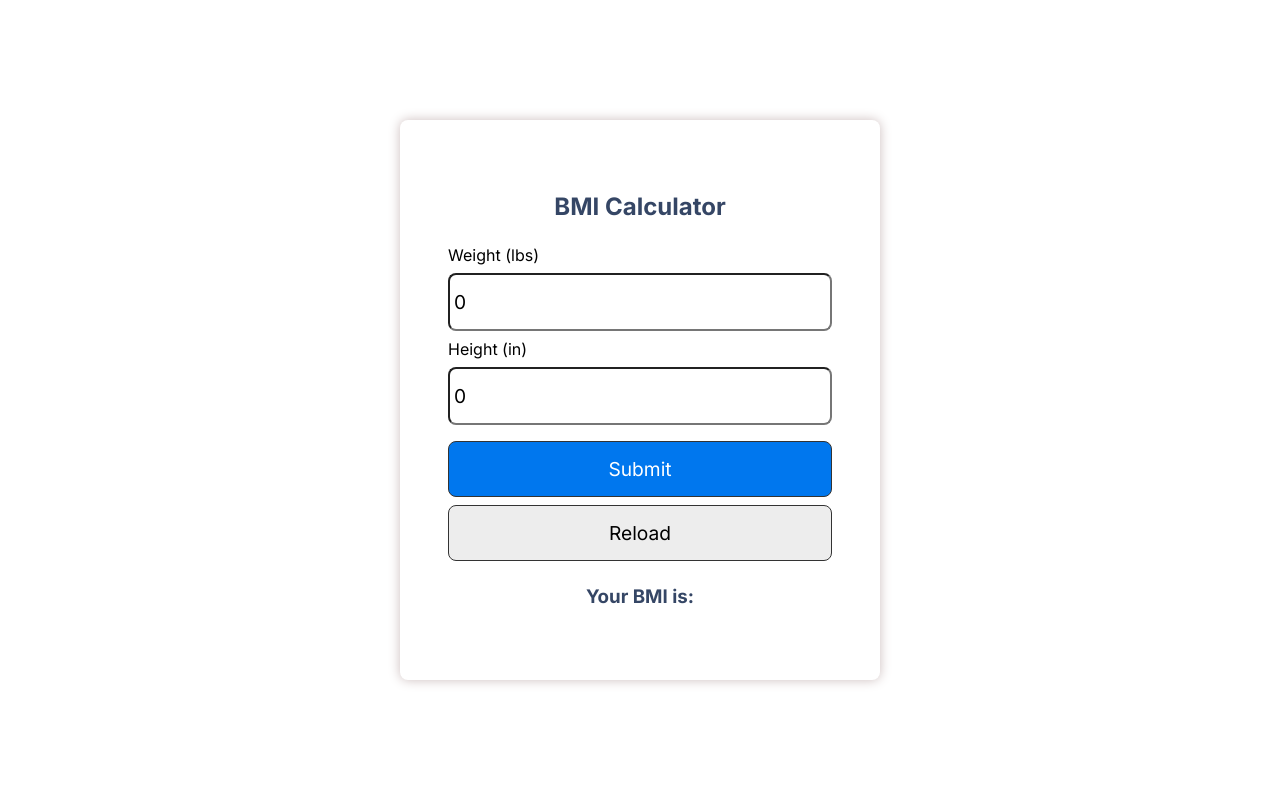
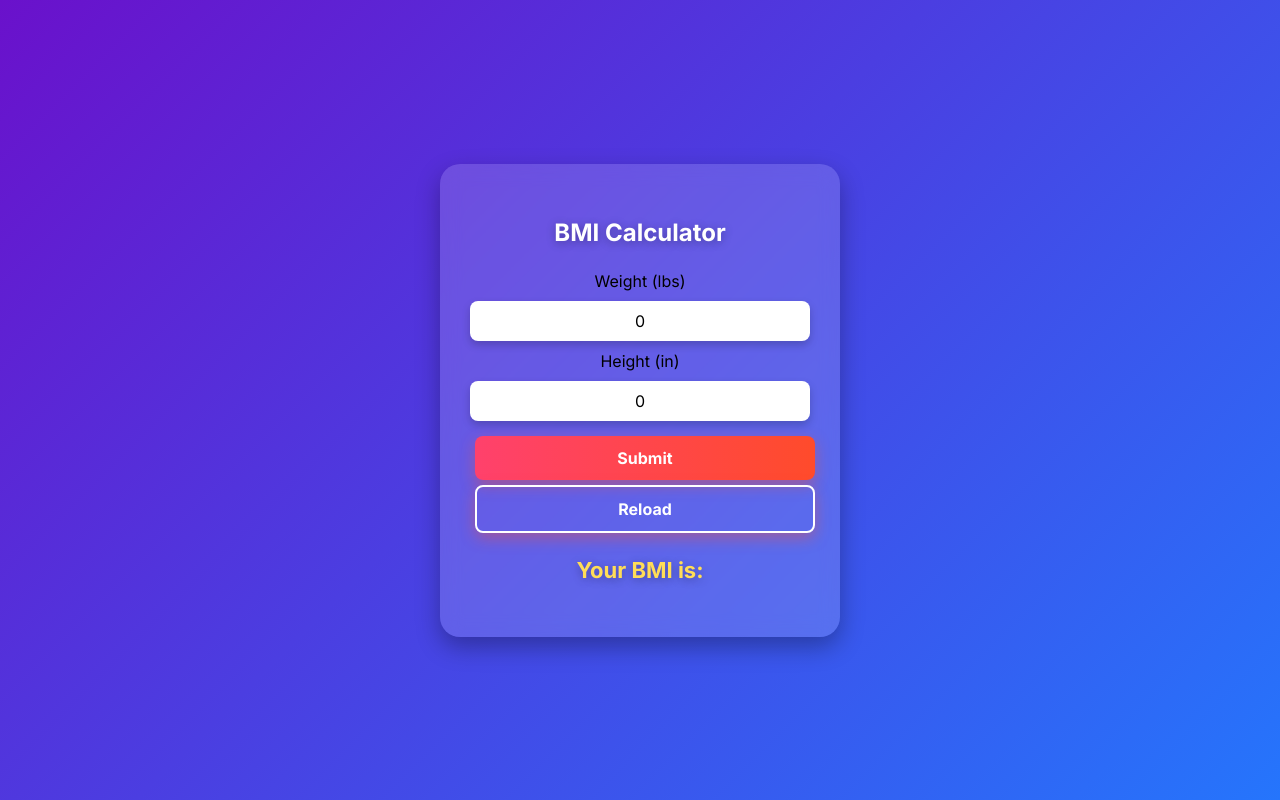
Before and after one commit to iiitl/bmi_calculator, a React (Create React App) app: page / in a window 1280 px wide. Built offline with nearby package versions, Linux system fonts and the light colour scheme.

Commit message:
Issue #1 resolved

```diff
--- a/public/index.html
+++ b/public/index.html
@@ -41,3 +41,46 @@
     -->
   </body>
 </html>
+<!DOCTYPE html>
+<html lang="en">
+  <head>
+    <meta charset="utf-8" />
+    <link rel="icon" href="%PUBLIC_URL%/favicon.ico" />
+    <meta name="viewport" content="width=device-width, initial-scale=1" />
+    <meta name="theme-color" content="#000000" />
+    <meta
+      name="description"
+      content="Web site created using create-react-app"
+    />
+    <link rel="apple-touch-icon" href="%PUBLIC_URL%/logo192.png" />
+    <!--
+      manifest.json provides metadata used when your web app is installed on a
+      user's mobile device or desktop. See https://developers.google.com/web/fundamentals/web-app-manifest/
+    -->
+    <link rel="manifest" href="%PUBLIC_URL%/manifest.json" />
+    <!--
+      Notice the use of %PUBLIC_URL% in the tags above.
+      It will be replaced with the URL of the public folder during the build.
+      Only files inside the public folder can be referenced from the HTML.
+
+      Unlike "/favicon.ico" or "favicon.ico", "%PUBLIC_URL%/favicon.ico" will
+      work correctly both with client-side routing and a non-root public URL.
+      Learn how to configure a non-root public URL by running npm run build.
+    -->
+    <title>React App</title>
+  </head>
+  <body>
+    <noscript>You need to enable JavaScript to run this app.</noscript>
+    <div id="root"></div>
+    <!--
+      This HTML file is a template.
+      If you open it directly in the browser, you will see an empty page.
+
+      You can add webfonts, meta tags, or analytics to this file.
+      The build step will place the bundled scripts into the <body> tag.
+
+      To begin the development, run npm start or yarn start.
+      To create a production bundle, use npm run build or yarn build.
+    -->
+  </body>
+</html>
--- a/src/App.css
+++ b/src/App.css
@@ -1,38 +1,119 @@
-.App {
+/* Main App Styling */
+.app {
   text-align: center;
+  background: linear-gradient(135deg, #6a11cb, #2575fc);
+  min-height: 100vh;
+  display: flex;
+  align-items: center;
+  justify-content: center;
+  padding: 20px;
+  animation: fadeIn 1s ease-in-out;
 }
 
-.App-logo {
-  height: 40vmin;
-  pointer-events: none;
+/* BMI Container with Glass Effect */
+.container {
+  background: rgba(255, 255, 255, 0.15);
+  backdrop-filter: blur(10px);
+  padding: 30px;
+  border-radius: 20px;
+  width: 90%;
+  max-width: 400px;
+  box-shadow: 0px 10px 25px rgba(0, 0, 0, 0.3);
+  transition: transform 0.3s ease-in-out;
 }
 
-@media (prefers-reduced-motion: no-preference) {
-  .App-logo {
-    animation: App-logo-spin infinite 20s linear;
+.container:hover {
+  transform: scale(1.02);
+}
+
+/* Centered Headings */
+.center {
+  color: white;
+  font-weight: bold;
+  text-shadow: 0px 2px 10px rgba(0, 0, 0, 0.3);
+}
+
+/* Input Fields */
+input {
+  width: 100%;
+  padding: 10px;
+  margin: 10px 0;
+  border: none;
+  border-radius: 8px;
+  font-size: 16px;
+  text-align: center;
+  outline: none;
+  box-shadow: 0 4px 8px rgba(0, 0, 0, 0.2);
+}
+
+input::placeholder {
+  color: #bbb;
+}
+
+/* Buttons with Neon Glow Effect */
+.btn {
+  background: linear-gradient(90deg, #ff416c, #ff4b2b);
+  color: white;
+  padding: 12px 20px;
+  border: none;
+  border-radius: 8px;
+  cursor: pointer;
+  font-weight: bold;
+  font-size: 16px;
+  transition: all 0.3s ease-in-out;
+  box-shadow: 0 5px 15px rgba(255, 75, 43, 0.4);
+  margin: 5px;
+}
+
+.btn:hover {
+  background: linear-gradient(90deg, #ff4b2b, #ff416c);
+  transform: translateY(-3px);
+  box-shadow: 0 8px 20px rgba(255, 75, 43, 0.5);
+}
+
+/* Outline Button */
+.btn-outline {
+  background: none;
+  border: 2px solid white;
+  color: white;
+}
+
+.btn-outline:hover {
+  background: rgba(255, 255, 255, 0.2);
+}
+
+/* BMI Result Styling */
+h3 {
+  font-size: 22px;
+  color: #ffdd57;
+}
+
+p {
+  font-size: 18px;
+  color: white;
+}
+
+/* Smooth Fade-in Animation */
+@keyframes fadeIn {
+  from {
+    opacity: 0;
+    transform: translateY(-10px);
+  }
+  to {
+    opacity: 1;
+    transform: translateY(0);
   }
 }
 
-.App-header {
-  background-color: #282c34;
-  min-height: 100vh;
-  display: flex;
-  flex-direction: column;
-  align-items: center;
-  justify-content: center;
-  font-size: calc(10px + 2vmin);
-  color: white;
-}
+/* Media Queries for Responsive Design */
+@media (max-width: 600px) {
+  .container {
+    width: 95%;
+    padding: 20px;
+  }
 
-.App-link {
-  color: #61dafb;
-}
-
-@keyframes App-logo-spin {
-  from {
-    transform: rotate(0deg);
-  }
-  to {
-    transform: rotate(360deg);
+  .btn {
+    font-size: 14px;
+    padding: 10px 18px;
   }
 }
```
